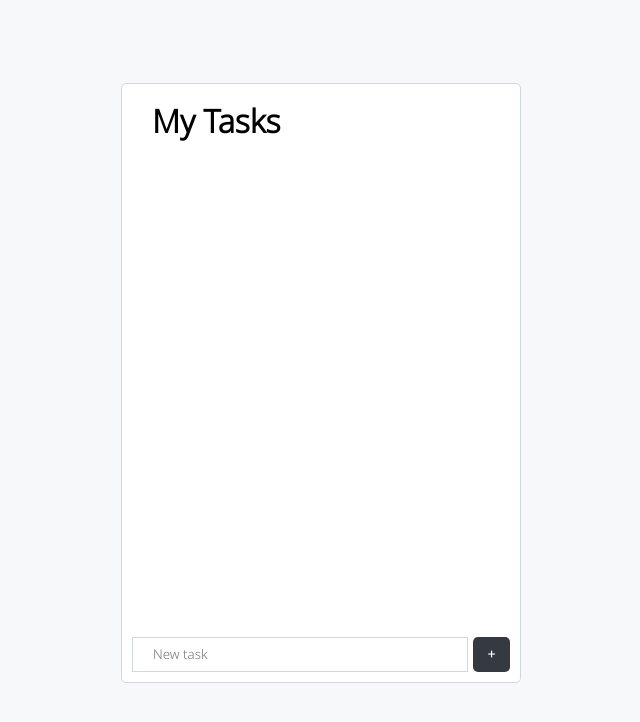
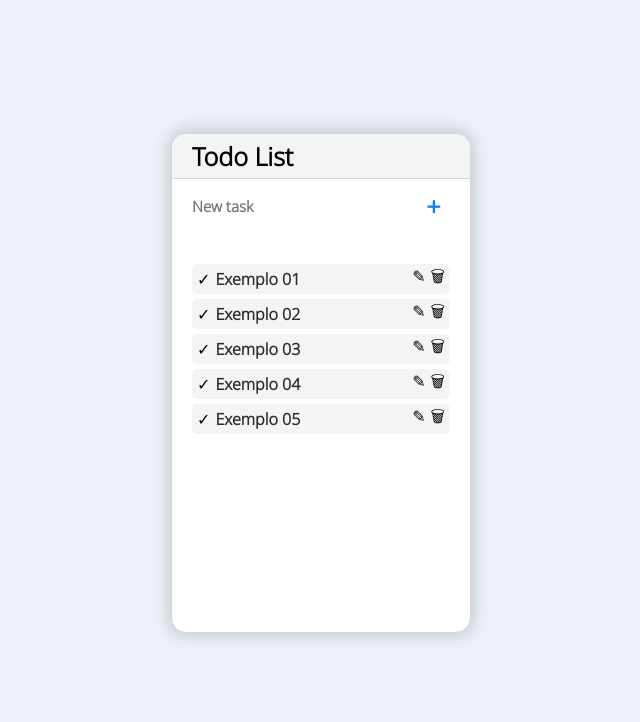
Before and after one commit to patrikferreira/todo-list-react, a Next.js app: page / in a window 1280 px wide. Shown: the top 722 px of the page, without its empty margins (319-959 px from the left). Built offline with nearby package versions, Linux system fonts and the light colour scheme.

Commit message:
Chore: change styles

```diff
--- a/src/app/components/Task.tsx
+++ b/src/app/components/Task.tsx
@@ -11,7 +11,13 @@ export default function Task({name}: Props) {
     return <>
         <div className={styles.taskDiv}>
             <div>
+                <div>&#10003;</div>
                 <li>{name}</li>
+            </div>
+
+            <div>
+                <div>&#9998;</div>
+                <div>&#128465;</div>
             </div>
         </div>
     </>
--- a/src/app/page.module.css
+++ b/src/app/page.module.css
@@ -5,20 +5,21 @@
   flex-direction: column;
   justify-content: center;
   align-items: center;
-  background-color: #f6f8fa;
+  background-color: #ebf1f7;
   gap: 10px;
 }
 
 .content {
   background-color: #ffffff;
-  height: 600px;
-  width: 400px;
-  border-radius: 5px;
+  height: 500px;
+  width: 300px;
+  border-radius: 15px;
   border: 1px solid #d0d7de;
   display: flex;
-  flex-direction: column-reverse;
-  padding: 10px;
+  box-shadow: 0px 0px 15px 3px rgba(0,0,0,0.16);
+  flex-direction: column;
   gap: 20px;
+  overflow: hidden;
 }
 
 .header {
@@ -28,27 +29,49 @@
   gap: 10px;
 }
 
+.barHeader {
+  border-bottom: 1px solid #d0d7de;
+  background-color: #f3f4f5;
+  height: 45px;
+  padding: 5px 20px;
+}
+
+.barHeader h1 {
+  font-size: 25px;
+}
+
 /* new task */
 .newTask {
   display: flex;
   gap: 5px;
   height: 35px;
+  padding: 0 20px;
 }
 
 .newTask input {
   width: 90%;
-  padding: 5px 20px;
-  border: 1px solid #d0d7de;
+  padding: 5px 0;
+  border: none;
   outline: none;
+  font-weight: bold;
+  font-size: 15px;
+}
+
+.newTask input::placeholder {
+  font-weight: bold;
+  font-size: 15px;
 }
 
 .newTask button {
-  width: 10%;
-  background-color: #343a40;
+  background-color: transparent;
+  width: 35px;
+  height: 35px;
   border: none;
   color: #fff;
   border-radius: 5px;
+  color: #007bff;
   cursor: pointer;
+  font-size: 25px;
   font-weight: bold;
 }
 
@@ -56,6 +79,7 @@
 .taskList {
   width: 100%;
   height: 100%;
+  padding: 20px;
 }
 
 .taskListUl {
@@ -69,10 +93,13 @@
 .taskDiv {
   width: 100%;
   height: 30px;
-  padding: 5px 20px;
+  /* padding: 5px 20px; */
   display: flex;
   justify-content: space-between;
   align-items: center;
+  background-color: #f3f4f5;
+  padding: 0 5px;
+  border-radius: 5px;
 }
 
 .taskDiv div {
@@ -83,12 +110,8 @@
 .taskDiv li {
   height: 100%;
   font-weight: bold;
+  color: rgb(44, 44, 44);
 
-}
-
-/* my tasks */
-.myTasks {
-  padding: 5px 20px;
 }
 
 /* msg */
--- a/src/app/page.tsx
+++ b/src/app/page.tsx
@@ -17,21 +17,25 @@ export default function Home() {
     <main className={styles.container}>
       <div className={styles.content}>
         <div className={styles.header}>
+          <div className={styles.barHeader}>
+            <h1>Todo List</h1>
+          </div>
           <div className={styles.newTask}>
-            <input type="text" name="" id="" placeholder='New task'/>
-            <button>+</button>
+            <input type="text" name="" id="" placeholder='New task' />
+            <button>&#43;</button>
           </div>
         </div>
 
         <div className={styles.taskList}>
           <ul className={styles.taskListUl}>
-
+            <Task name='Exemplo 01' />
+            <Task name='Exemplo 02' />
+            <Task name='Exemplo 03' />
+            <Task name='Exemplo 04' />
+            <Task name='Exemplo 05' />
           </ul>
         </div>
 
-        <div className={styles.myTasks}>
-          <h1>My Tasks</h1>
-        </div>
       </div>
 
       <span className={styles.msg}>{msg}</span>
```
